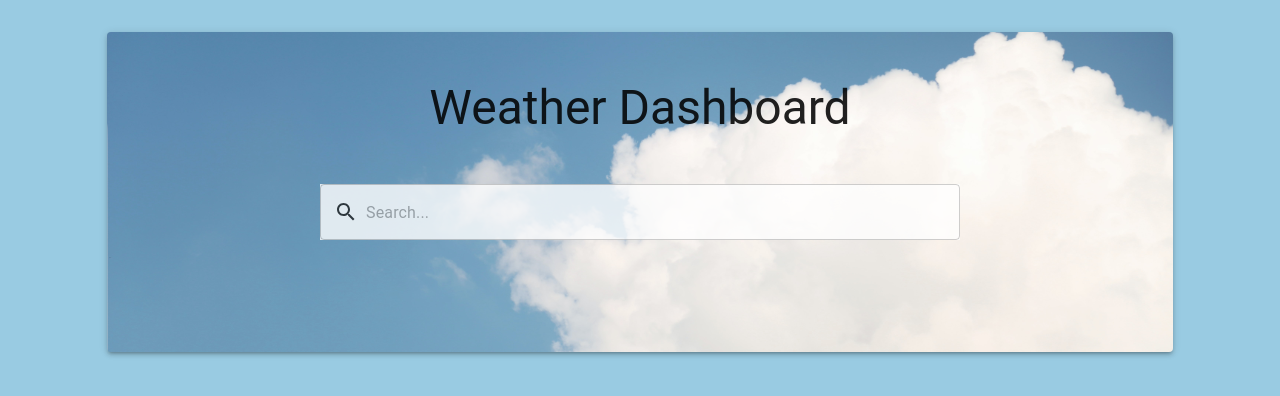
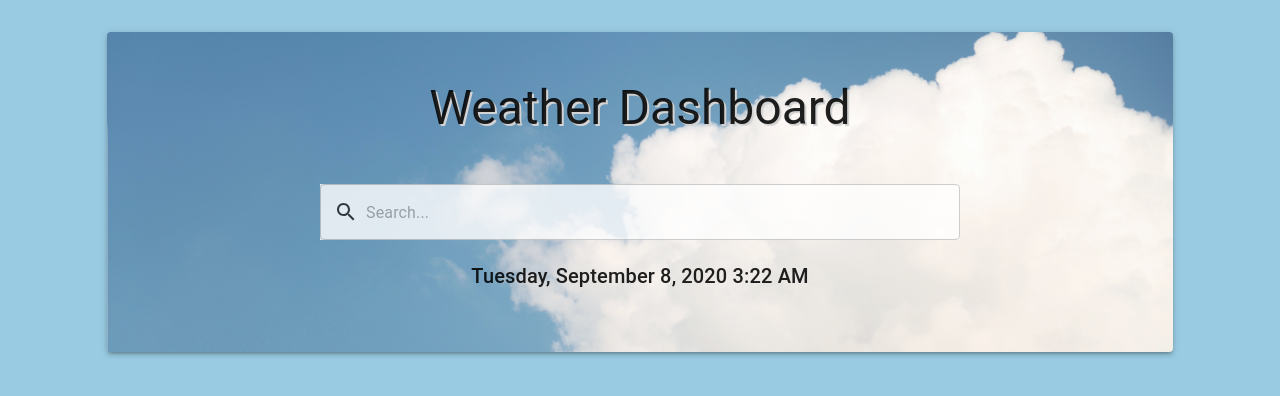
Before and after one commit to kishaprudente/weather-dashboard-v2, a React (Create React App) app: page / in a window 1280 px wide. Shown: the top 396 px of the page. Built offline with nearby package versions, Linux system fonts and the light colour scheme.

Commit message:
added date and time stamp

```diff
--- a/src/components/Hero.js
+++ b/src/components/Hero.js
@@ -1,5 +1,6 @@
 import React from 'react';
 import { Paper, Typography } from '@material-ui/core';
+import Moment from 'react-moment';
 import SearchBar from './SearchBar';
 import Cloud from '../assets/cloud.jpg';
 
@@ -10,6 +11,9 @@ const Hero = () => {
         Weather Dashboard
       </Typography>
       <SearchBar />
+      <Typography style={styles.date} variant='h6'>
+        <Moment date={new Date()} format='LLLL' />
+      </Typography>
     </Paper>
   );
 };
@@ -24,6 +28,10 @@ const styles = {
   },
   title: {
     padding: '1em',
+    textShadow: '2px 2px lightgray',
+  },
+  date: {
+    padding: '1em',
   },
 };
 
```
